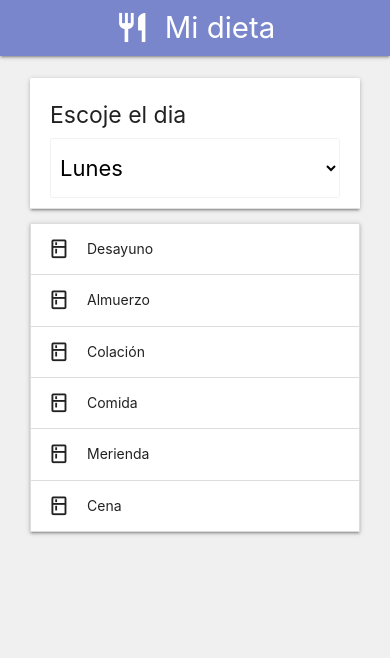
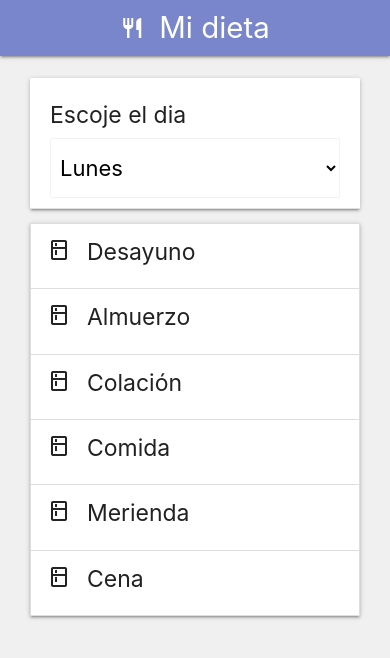
Before and after one commit to wamor17/MyDiet, a plain HTML site: page index.html in a window 390 px wide. Drawn offline with Linux system fonts and the light colour scheme.

Commit message:
Agregamos elementos completos para Desayuno y almuerzo

```diff
--- a/Resource/css/app.css
+++ b/Resource/css/app.css
@@ -71,4 +71,12 @@ body{
 		box-shadow: 0 2px 2px 0 rgb(0 0 0 / 14%), 0 3px 1px -2px rgb(0 0 0 / 12%), 0 1px 5px 0 rgb(0 0 0 / 20%);
 	}
 
+	.dishes-headers{
+		margin-top: 2px !important;
+	}
+
+	.material-icons{
+		font-size: 24px !important;
+	}
+
 }
--- a/Resource/js/app.js
+++ b/Resource/js/app.js
@@ -27,7 +27,49 @@ Platillos = {
                                                     '1 taza de agua',
                                                     ]
                                 }]
-        }
+        },
+        PapayaYQuesoCottage: [{
+            Nombre: 'Papaya con queso cottage',
+            Ingredientes: [
+                '1 taza de papaya',
+                '3 cucharadas de queso cottage',
+                '5 almendras'
+            ]
+        }],
+        Tes: {
+            TeManzanilla: [{
+                Nombre: 'Té de Manzanilla',
+                Ingredientes: [
+                    '1 taza de té de manzanilla',
+                    '1 manzana',
+                    '5 almendras'
+                ]
+            }],
+            TeCanela: [{
+                Nombre: 'Té de Canela',
+                Ingredientes: [
+                    '1 taza de canela',
+                    '1 taza de papaya',
+                    '5 almendras'
+                ]
+            }]
+        },
+        Quinoa: [{
+            Nombre: 'Quinoa',
+            Ingredientes: [
+                '2 cucharadas de Quinoa',
+                '3 cucharadas de leche',
+                '1 manzana'
+            ]
+        }],
+        KiwiConYogurt: [{
+            Nombre: 'Kiwi con Yogurt',
+            Ingredientes: [
+                '1 Kiwi',
+                '1/2 taza de Yorgurt light',
+                '5 almendras'
+            ]
+        }]
     },
     Almuerzo: {
         HotCake: [{ Nombre: 'Hot Cake',
@@ -47,6 +89,59 @@ Platillos = {
                                      '2 rebandas de jamón de pavo'
 
                      ]
+        }],
+        Salchichas: [{
+            Nombre: 'Salchichas',
+            Ingredientes: [
+                '1/2 taza de frijoles',
+                '2 salchichas',
+                '1 cucharada de guacamole',
+                '1 taza de ensalada de verduras crudas',
+                '2 tostadas horneadas'
+            ]
+        }],
+        FajitasDePollo: [{
+            Nombre: 'Fajitas de Pollo',
+            Ingredientes: [
+                '90 g de pechuga de pollo ',
+                'Verdura mixta',
+                '1/2 taza de frijoles de la olla',
+                'Salsa',
+                '1 pan integral'
+            ]
+        }],
+        Claras: [{
+            Nombre: 'Claras de huevo',
+            Ingredientes: [
+                '2 claras',
+                '2 rebandas de queso panela',
+                'Verdura al gusto',
+                '1/3 de aguacate',
+                'Champiñones',
+                '1 tortilla chica'
+            ]
+        }],
+        Enfrijoladas: [{
+            Nombre: 'Enfrijoladas',
+            Ingredientes: [
+                '1/2 taza de nopales',
+                '1 pieza de pollo',
+                'Verdura al gusto',
+                'Salsa',
+                '1/3 de aguacate',
+                '2 tortillas chicas'
+            ]
+        }],
+        Champiñones: [{
+            Nombre: 'Champiñones',
+            Ingredientes: [
+                '1 taza de champiñones',
+                'Jitomate',
+                'Cebolla',
+                'Salsa',
+                '1/3 de aguacate',
+                '1 tortilla de maíz'
+            ]
         }]
     },
     Colacion: {
@@ -154,22 +249,22 @@ DietWeek = {
     Desayuno: {
         Hora:       '07:30 am',
         Lunes:      Platillos.Desayuno.Licuados.LicuadoPapayaFresa,
-        Martes:     Platillos.Desayuno.Licuados.LicuadoPapayaFresa,
-        Miercoles:  Platillos.Desayuno.Licuados.LicuadoPapayaFresa,
-        Jueves:     Platillos.Desayuno.Licuados.LicuadoPapayaFresa,
-        Viernes:    Platillos.Desayuno.Licuados.LicuadoPapayaFresa,
-        Sabado:     Platillos.Desayuno.Licuados.LicuadoPapayaFresa,
-        Domingo:    Platillos.Desayuno.Licuados.LicuadoPapayaFresa
+        Martes:     Platillos.Desayuno.PapayaYQuesoCottage,
+        Miercoles:  Platillos.Desayuno.Tes.TeManzanilla,
+        Jueves:     Platillos.Desayuno.Tes.TeCanela,
+        Viernes:    Platillos.Desayuno.Quinoa,
+        Sabado:     Platillos.Desayuno.KiwiConYogurt,
+        Domingo:    Platillos.Desayuno.Licuados.LicuadoFresas
     },
     Almuerzo:{
         Hora:       '10:00 am',
-        Lunes:      Platillos.Almuerzo.Sandwich,
+        Lunes:      Platillos.Almuerzo.HotCake,
         Martes:     Platillos.Almuerzo.Sandwich,
-        Miercoles:  Platillos.Almuerzo.Sandwich,
-        Jueves:     Platillos.Almuerzo.Sandwich,
-        Viernes:    Platillos.Almuerzo.Sandwich,
-        Sabado:     Platillos.Almuerzo.Sandwich,
-        Domingo:    Platillos.Almuerzo.Sandwich
+        Miercoles:  Platillos.Almuerzo.Salchichas,
+        Jueves:     Platillos.Almuerzo.FajitasDePollo,
+        Viernes:    Platillos.Almuerzo.Claras,
+        Sabado:     Platillos.Almuerzo.Enfrijoladas,
+        Domingo:    Platillos.Almuerzo.Champiñones
     },
     ColacionPostAlmuerzo:{
         Hora:       '12:00-01:00 pm',
@@ -332,6 +427,8 @@ $('.list-daily-diet').on('click', '.dish-item', function(){
     $('.show-selection-diet').html(collection_element);
 });
 
+
+/*
 obj = {
     Martes: {
         Desayuno: Platillos.Desayuno.Licuados.LicuadoPapayaFresa,
@@ -382,3 +479,5 @@ obj = {
         Cena:       Platillos.Cena.LicuadoManzanaLeche
     }
 }
+
+*/
--- a/index.html
+++ b/index.html
@@ -58,27 +58,27 @@
                 <div class="show-selection-diet-on-smartphones hide-on-large-only">
                     <ul class="collapsible expandable">
                         <li>
-                          <div class="collapsible-header"><i class="material-icons">kitchen</i> Desayuno</div>
+                          <div class="collapsible-header"><i class="material-icons">kitchen</i> <h5 class="dishes-headers">Desayuno</h5></div>
                           <div class="collapsible-body"></div>
                         </li>
                         <li>
-                          <div class="collapsible-header"><i class="material-icons">kitchen</i> Almuerzo</div>
+                          <div class="collapsible-header"><i class="material-icons">kitchen</i> <h5 class="dishes-headers">Almuerzo</h5></div>
                           <div class="collapsible-body"></div>
                         </li>
                         <li>
-                          <div class="collapsible-header"><i class="material-icons">kitchen</i> Colación</div>
+                          <div class="collapsible-header"><i class="material-icons">kitchen</i> <h5 class="dishes-headers">Colación</h5></div>
                           <div class="collapsible-body"></div>
                         </li>
                         <li>
-                            <div class="collapsible-header"><i class="material-icons">kitchen</i> Comida</div>
+                            <div class="collapsible-header"><i class="material-icons">kitchen</i> <h5 class="dishes-headers">Comida</h5></div>
                             <div class="collapsible-body"></div>
                         </li>
                         <li>
-                            <div class="collapsible-header"><i class="material-icons">kitchen</i> Merienda</div>
+                            <div class="collapsible-header"><i class="material-icons">kitchen</i> <h5 class="dishes-headers">Merienda</h5></div>
                             <div class="collapsible-body"></div>
                         </li>
                         <li>
-                            <div class="collapsible-header"><i class="material-icons">kitchen</i> Cena</div>
+                            <div class="collapsible-header"><i class="material-icons">kitchen</i> <h5 class="dishes-headers">Cena</h5></div>
                             <div class="collapsible-body"></div>
                         </li>
                       </ul>
```
